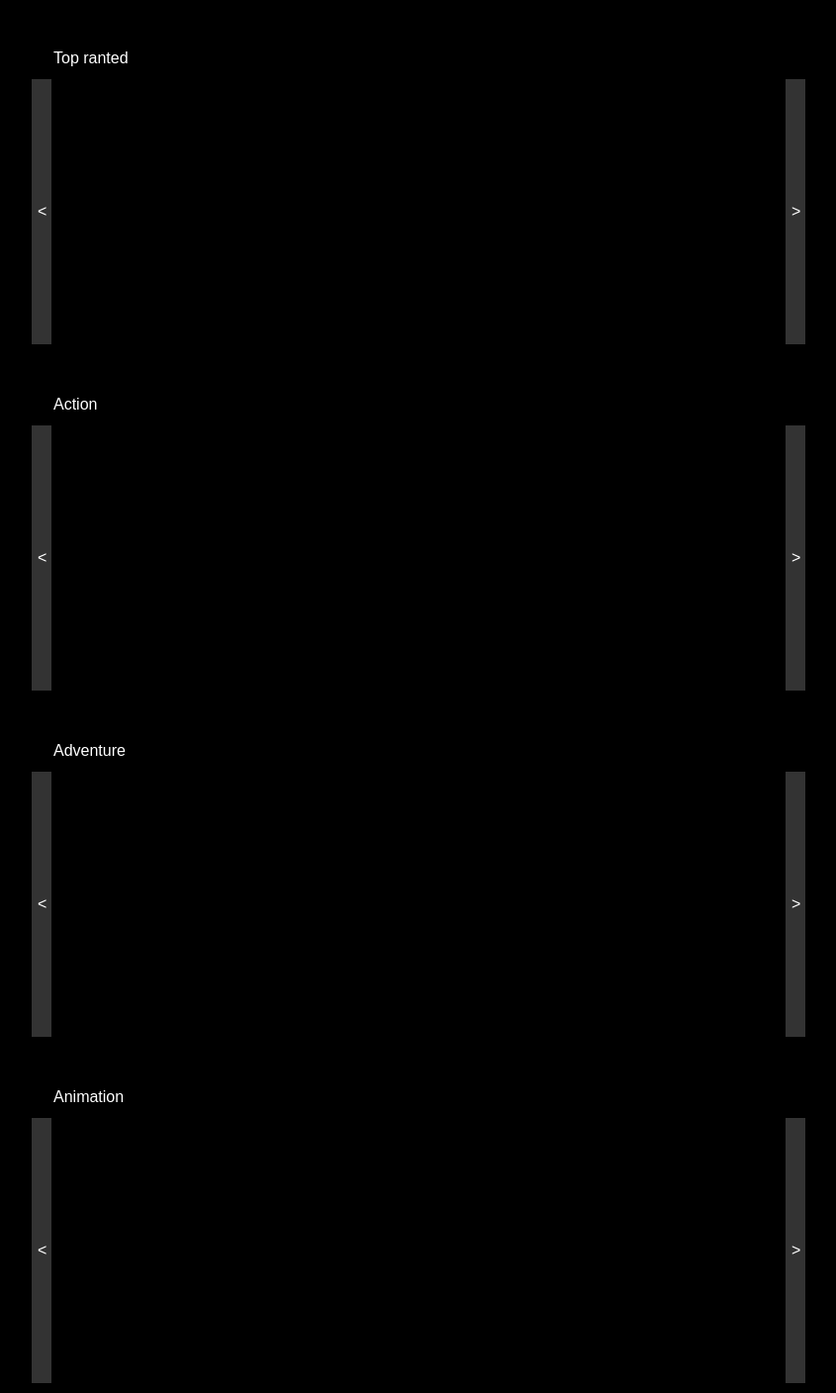
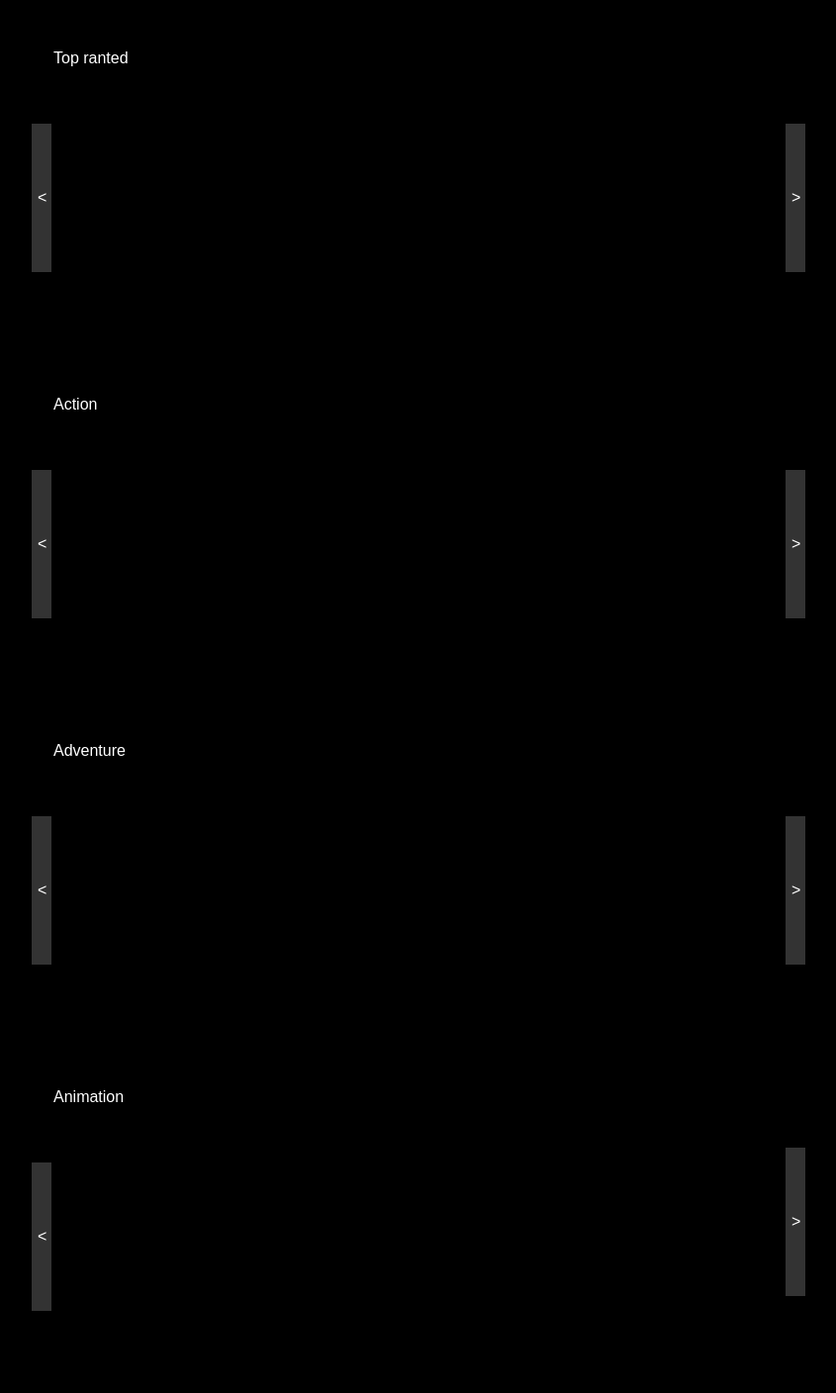
Before and after one commit to mavamalonga/juststreamit, a Python web app: template template/index.html in a window 1280 px wide. Shown: the part 417-1825 px from the top of the page at 99% size, without its empty margins (204-1049 px from the left). Run offline with Jinja, Linux system fonts and the light colour scheme; the template is opened without the code that fills it, so the values that code supplies are empty.

Commit message:
style button slider

```diff
--- a/static/css/categorie1.css
+++ b/static/css/categorie1.css
@@ -34,10 +34,10 @@
 
   cursor: pointer;
   position: absolute;
-  top: 30px;
+  top: 25%;
   left: 228px;
   width: 20px;
-  height: 268px;
+  height: 50%;
 }
 .parent .leftarrow:hover, .parent .rigtharrow:hover {
   cursor: pointer;
@@ -55,10 +55,10 @@
 
   cursor: pointer;
   position: absolute;
-  top: 30px;
+  top: 25%;
   left: 990px;
   width: 20px;
-  height: 268px;
+  height: 50%;
 }
 
 .child .item .title {
--- a/static/css/categorie2.css
+++ b/static/css/categorie2.css
@@ -30,10 +30,10 @@
 
   cursor: pointer;
   position: absolute;
-  top: 30px;
+  top: 25%;
   left: 228px;
   width: 20px;
-  height: 268px;
+  height: 50%;
 }
 .parent2 .leftarrow:hover, .parent2 .rigtharrow:hover {
   cursor: pointer;
@@ -51,10 +51,10 @@
 
   cursor: pointer;
   position: absolute;
-  top: 30px;
+  top: 25%;
   left: 990px;
   width: 20px;
-  height: 268px;
+  height: 50%;
 }
 
 .child2 .item .title {
--- a/static/css/categorie3.css
+++ b/static/css/categorie3.css
@@ -31,10 +31,10 @@
 
   cursor: pointer;
   position: absolute;
-  top: 30px;
+  top: 25%;
   left: 228px;
   width: 20px;
-  height: 268px;
+  height: 50%;
 }
 .parent3 .leftarrow:hover, .parent3 .rigtharrow:hover {
   cursor: pointer;
@@ -52,10 +52,10 @@
 
   cursor: pointer;
   position: absolute;
-  top: 30px;
+  top: 25%;
   left: 990px;
   width: 20px;
-  height: 268px;
+  height: 50%;
 }
 
 .child3 .item .title {
--- a/static/css/categorie4.css
+++ b/static/css/categorie4.css
@@ -31,10 +31,10 @@
 
   cursor: pointer;
   position: absolute;
-  top: 30px;
+  top: 25%;
   left: 228px;
   width: 20px;
-  height: 268px;
+  height: 50%;
 }
 .parent4 .leftarrow:hover, .parent4 .rigtharrow:hover {
   cursor: pointer;
@@ -52,10 +52,10 @@
 
   cursor: pointer;
   position: absolute;
-  top: 30px;
+  top: 20%;
   left: 990px;
   width: 20px;
-  height: 268px;
+  height: 50%;
 }
 
 .child4 .item .title {
--- a/static/js/categorie1/api.js
+++ b/static/js/categorie1/api.js
@@ -28,8 +28,8 @@ function main_movies_max_ranted(){
   					// update item
   					img = items_[nb_movies_added].getElementsByTagName("img")[0];
   					img.src = `${result['results'][i]['image_url']}`
-  					title = items_[nb_movies_added].getElementsByClassName('title')[0];
-  					title.innerHTML = `${result['results'][i]['title']}`;
+  					/*title = items_[nb_movies_added].getElementsByClassName('title')[0];
+  					title.innerHTML = `${result['results'][i]['title']}`;*/
   					img.setAttribute('onclick', 'moreAboutMovie(this)');
   					img.setAttribute("id", `${result['results'][i]['id']}`);
 			    }
--- a/static/js/categorie2/api.js
+++ b/static/js/categorie2/api.js
@@ -27,8 +27,8 @@ function mainActionMovies(){
   					// update item
   					img = items2[nbActionMoviesAdded].getElementsByTagName("img")[0];
   					img.src = `${result['results'][i]['image_url']}`
-  					title = items2[nbActionMoviesAdded].getElementsByClassName('title')[0];
-  					title.innerHTML = `${result['results'][i]['title']}`;
+  					/*title = items2[nbActionMoviesAdded].getElementsByClassName('title')[0];
+  					title.innerHTML = `${result['results'][i]['title']}`;*/
   					img.setAttribute('onclick', 'moreAboutMovie(this)');
   					img.setAttribute("id", `${result['results'][i]['id']}`);
 			    }
--- a/static/js/categorie3/api.js
+++ b/static/js/categorie3/api.js
@@ -27,8 +27,8 @@ function mainAdventureMovies(){
   					// update item
   					img = items3[nbAdventureMoviesAdded].getElementsByTagName("img")[0];
   					img.src = `${result['results'][i]['image_url']}`;
-  					title = items3[nbAdventureMoviesAdded].getElementsByClassName('title')[0];
-  					title.innerHTML = `${result['results'][i]['title']}`;
+  					/*title = items3[nbAdventureMoviesAdded].getElementsByClassName('title')[0];
+  					title.innerHTML = `${result['results'][i]['title']}`;*/
   					img.setAttribute('onclick', 'moreAboutMovie(this)');
   					img.setAttribute("id", `${result['results'][i]['id']}`);
 			  	}
--- a/static/js/categorie4/api.js
+++ b/static/js/categorie4/api.js
@@ -27,8 +27,8 @@ function mainAnimationMovies(){
   					// update item
   					img = items4[nbAnimationMoviesAdded].getElementsByTagName("img")[0];
   					img.src = `${result['results'][i]['image_url']}`;
-  					title = items4[nbAnimationMoviesAdded].getElementsByClassName('title')[0];
-  					title.innerHTML = `${result['results'][i]['title']}`;
+  					/*title = items4[nbAnimationMoviesAdded].getElementsByClassName('title')[0];
+  					title.innerHTML = `${result['results'][i]['title']}`;*/
   					img.setAttribute('onclick', 'moreAboutMovie(this)');
   					img.setAttribute("id", `${result['results'][i]['id']}`);
 			    }
```
